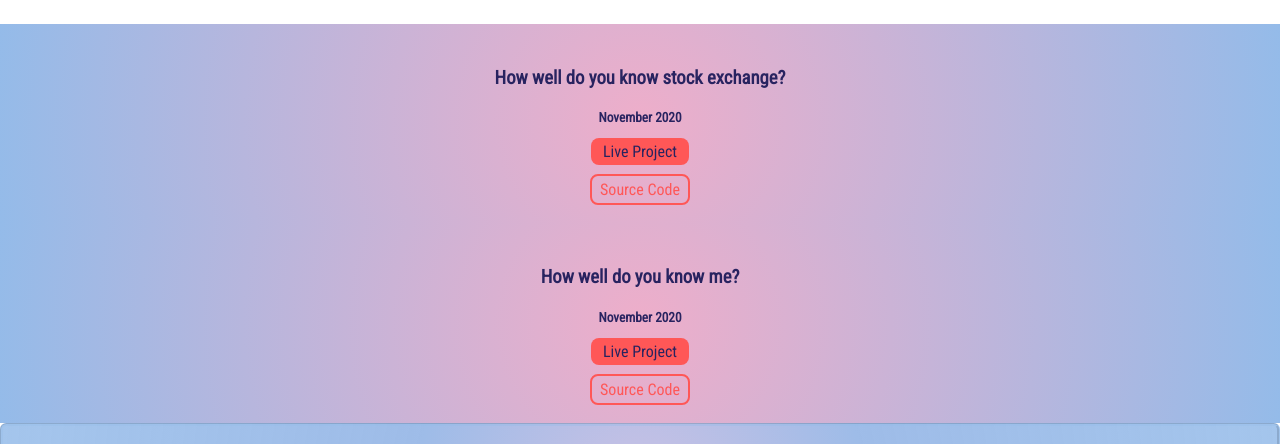
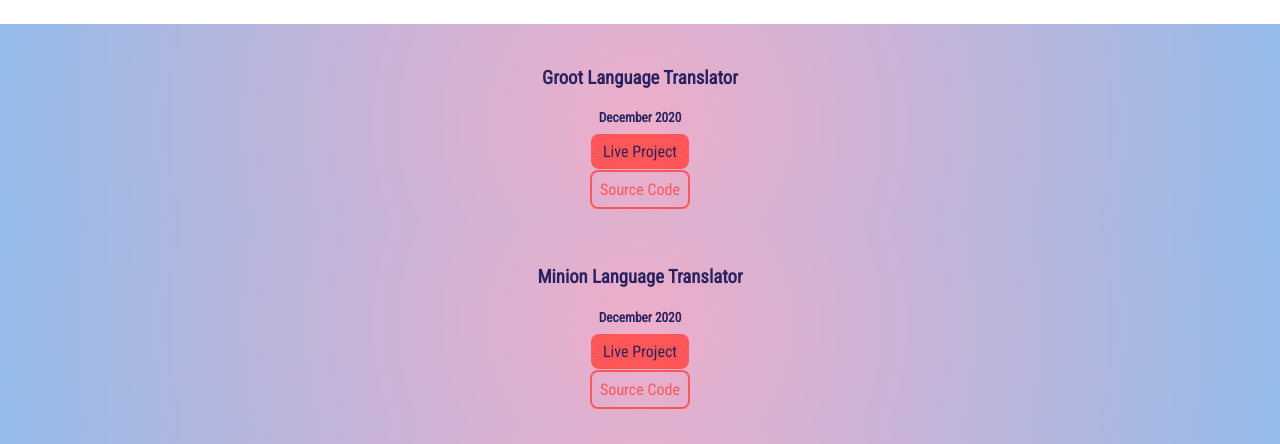
Before and after one commit to pratikkumhar/Pratik-Kumhar-portfolio, a plain HTML site: page projects.html in a window 1280 px wide. Shown: the part 216-660 px from the top of the page. Drawn offline with Linux system fonts and the light colour scheme.

Commit message:
update project links

```diff
--- a/projects.html
+++ b/projects.html
@@ -36,6 +36,23 @@
 
 <!-- Section -->
         <section class="section-sect4">
+            <h3 class="sect3-head3">Groot Language Translator</h3>
+            <small><strong>December 2020</strong></small>
+            <p class="sect3-para" ></p>
+            <a class="link1" href="https://pk-iamgroot.netlify.app/">Live Project</a><br><br>
+            <a class="link2" href="https://github.com/pratikkumhar/IamGROOT">Source Code</a>
+
+        </section>
+
+        <section class="section-sect4">
+            <h3 class="sect3-head3">Minion Language Translator</h3>
+            <small><strong>December 2020</strong></small>
+            <p class="sect3-para" ></p>
+            <a class="link1" href="https://pk-baniontalk.netlify.app/">Live Project</a><br><br>
+            <a class="link2" href="https://github.com/pratikkumhar/Banana-speak">Source Code</a>
+        </section>
+
+        <section class="section-sect4">
             <h3 class="sect3-head3">How well do you know stock exchange?</h3>
             <small><strong>November 2020</strong></small>
             <p class="sect3-para" ></p>
--- a/styles1.css
+++ b/styles1.css
@@ -25,7 +25,7 @@ body{
     border-style: none;
     background-color:var(--pri-color);
     text-decoration: none;
-    padding: 0.25rem 0.75rem;
+    padding: 0.5rem 0.75rem;
     border-radius: 0.5rem;
     color: var(--text-color);
 }
@@ -33,7 +33,7 @@ body{
 .link2{
 
     text-decoration: none;
-    padding: 0.25rem 0.5rem;
+    padding: 0.5rem 0.5rem;
     border: 2px solid;
     border-color: var(--pri-color) ;
     border-radius: 0.5rem;
```
